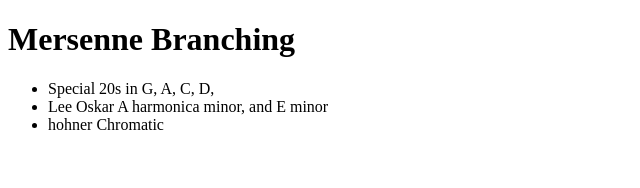
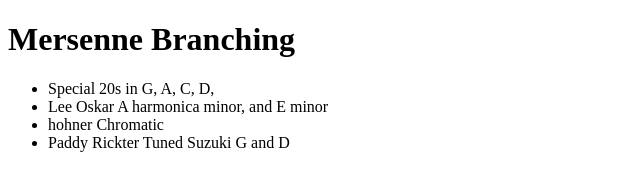
Before and after one commit to ChristianFred/mersenne-git-branching, a plain HTML site: page index.html in a window 1280 px wide. Shown: the whole page, without its empty margins (0-640 px from the left). Drawn offline with Linux system fonts and the light colour scheme.

Commit message:
added more things

```diff
--- a/index.html
+++ b/index.html
@@ -10,11 +10,10 @@
     <h1> Mersenne Branching</h1>
 
     <ul>
-        <li>
-            Special 20s in G, A, C, D,
-        </li>
+        <li>Special 20s in G, A, C, D,</li>
         <li>Lee Oskar A harmonica minor, and E minor</li>
         <li>hohner Chromatic</li>
+        <li>Paddy Rickter Tuned Suzuki G and D</li>
     </ul>
 </body>
 </html>
```
